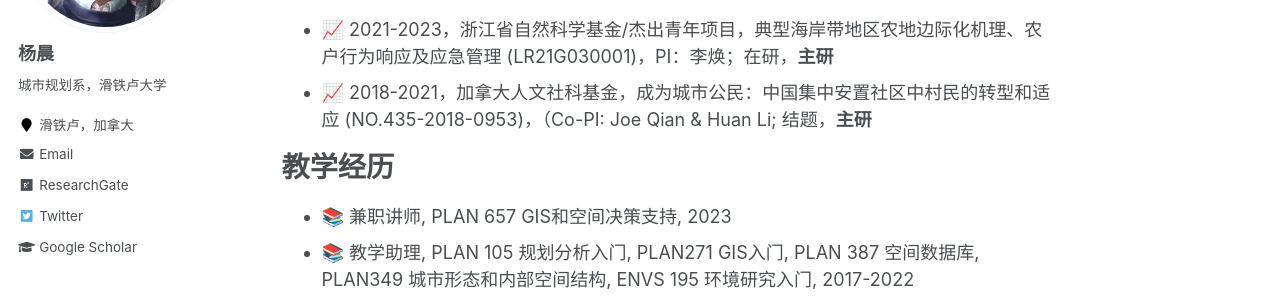
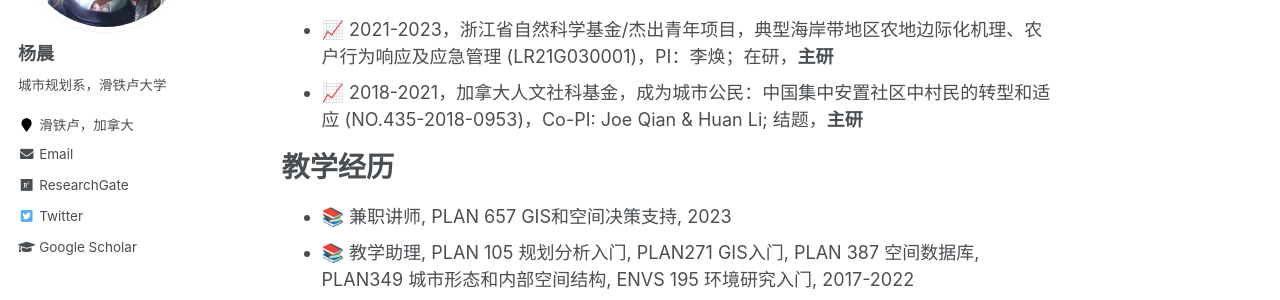
Before and after one commit to ktalenting/ktalenting.github.io-zh-cn-, a Jekyll site: the page built from _pages/about.md, in a window 1280 px wide and 900 px high, scrolled down 2414 px. Shown: the part 178-478 px from the top of the window. Built offline with Jekyll 4.4.1, drawn with Linux system fonts in a browser that asks for light colours.

```diff
--- a/_pages/about.md
+++ b/_pages/about.md
@@ -63,7 +63,7 @@ Integrated Urban Network Approach. _6th International Symposium FORMAL METHODS I
 
 # 科研基金
 - 📈 2021-2023，浙江省自然科学基金/杰出青年项目，典型海岸带地区农地边际化机理、农户行为响应及应急管理 (LR21G030001)，PI：李焕；在研，**主研**
-- 📈 2018-2021，加拿大人文社科基金，成为城市公民：中国集中安置社区中村民的转型和适应 (NO.435-2018-0953)，（Co-PI: Joe Qian & Huan Li; 结题，**主研**
+- 📈 2018-2021，加拿大人文社科基金，成为城市公民：中国集中安置社区中村民的转型和适应 (NO.435-2018-0953)，Co-PI: Joe Qian & Huan Li; 结题，**主研**
 
 # 教学经历
 - 📚 兼职讲师, PLAN 657 GIS和空间决策支持, 2023
```
